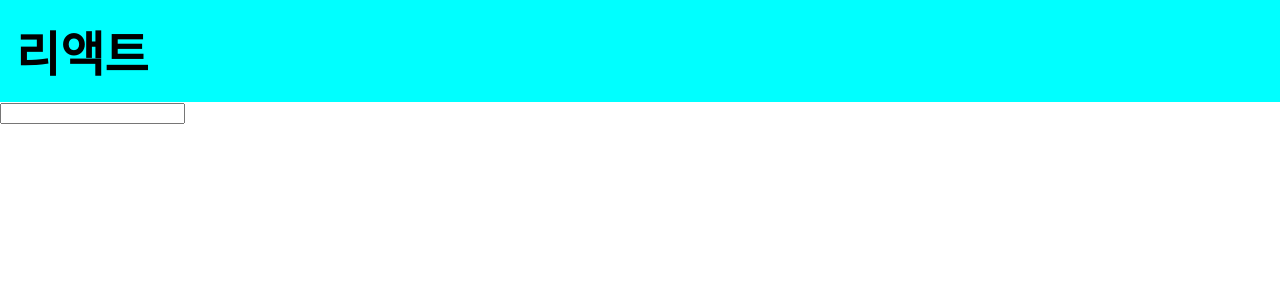
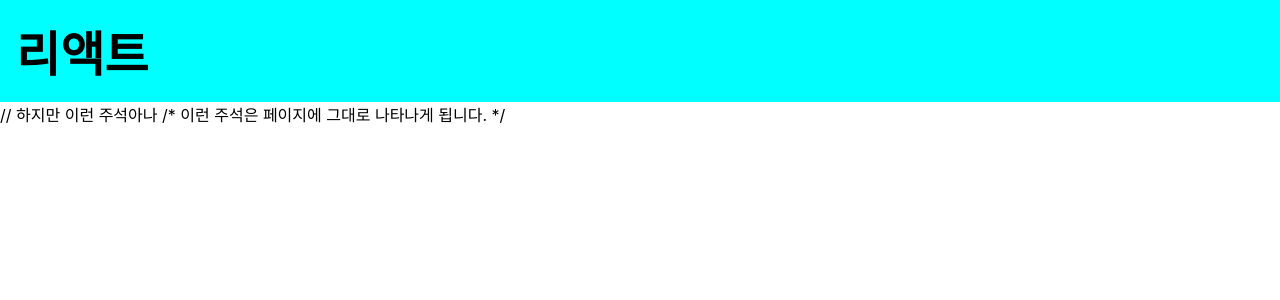
Before and after one commit to TeackjinLee/reactStudy, a React (Create React App) app: page / in a window 1280 px wide. Shown: the top 300 px of the page. Built offline with nearby package versions, Linux system fonts and the light colour scheme.

Commit message:
2장 JSX 완료
2장 JSX 완료

```diff
--- a/src/App.js
+++ b/src/App.js
@@ -1,6 +1,6 @@
 // import React, {Fragment} from 'react';
-import React from 'react';
-import './App.css'
+import React from "react";
+import "./App.css";
 
 // function App() {
 //   const name = '리액트';
@@ -71,12 +71,28 @@ import './App.css'
 // }
 
 // 2.4.8 꼭 닫아야 하는 태그
+// function App() {
+//   const name = '리액트';
+//   return (
+//     <>
+//       <div className='react'>{name}</div>
+//       <input /> {/** self-closing */}
+//     </>
+//   );
+// }
+
+// 2.4.9 주석
 function App() {
-  const name = '리액트';
+  const name = "리액트";
   return (
     <>
-      <div className='react'>{name}</div>
-      <input /> {/** self-closing */}
+      {/* 주석은 이렇게 작성합니다. */}
+      <div
+        className="react" // 시작 태그를 여러 줄로 작성하게 된다면 여기에 주석을 작성할 수 있습니다.
+      >
+        {name}
+      </div>
+      // 하지만 이런 주석아나 /* 이런 주석은 페이지에 그대로 나타나게 됩니다. */
     </>
   );
 }
```
Also changed, not shown: 1 other file (tests, documents, lock files or other folders).
